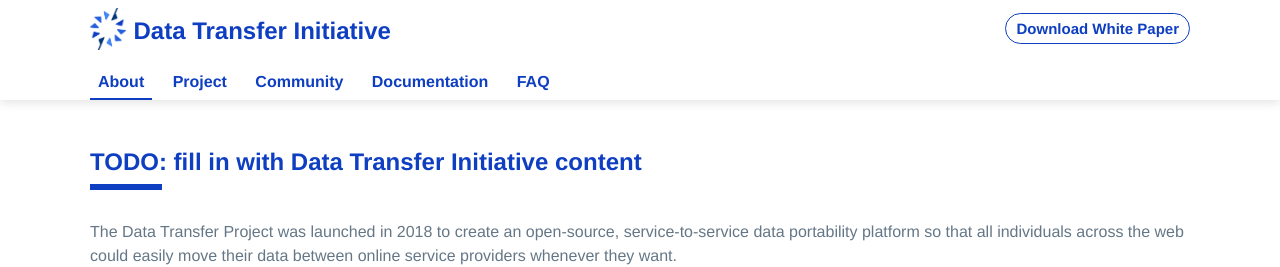
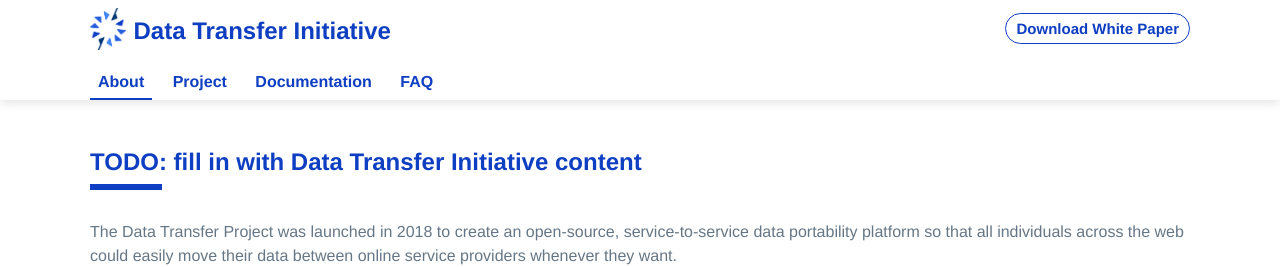
Before and after one commit to dtinit/dtinit.github.io, a Jekyll site: the page built from index.md, in a window 1280 px wide. Shown: the top 267 px of the page. Built offline with Jekyll 4.4.1, drawn with Linux system fonts in a browser that asks for light colours; our own code applies the rules of GitHub Pages for plain Markdown files.

Commit message:
Update nav.html
remove community link

```diff
--- a/_includes/nav.html
+++ b/_includes/nav.html
@@ -15,7 +15,6 @@
   <ul id='nav_list'>
     <li class='nav_item'><a href="{{site.baseurl}}/" class='{% if "/" == page.url %}active{% endif %}'>About</a></li>
     <li class='nav_item'><a href="{{site.baseurl}}/" class='{% if "/project" == page.url %}active{% endif %}'>Project</a></li>
-    <li class='nav_item'><a href="{{site.baseurl}}/community" class='{% if "/community" == page.url %}active{% endif %}'>Community</a></li>
     <li class='nav_item'><a href="{{site.baseurl}}/documentation" class='{% if "/documentation" == page.url %}active{% endif %}'>Documentation</a></li>
     <li class='nav_item'><a href="{{site.baseurl}}/faq" class='{% if "/faq" == page.url %}active{% endif %}'>FAQ</a></li>
   </ul>
```
